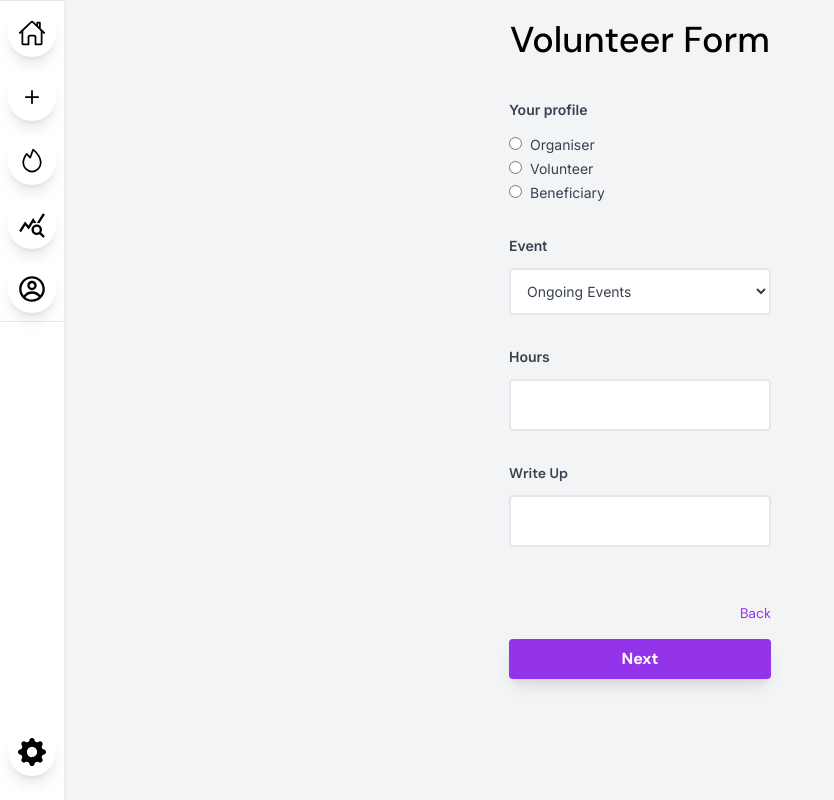
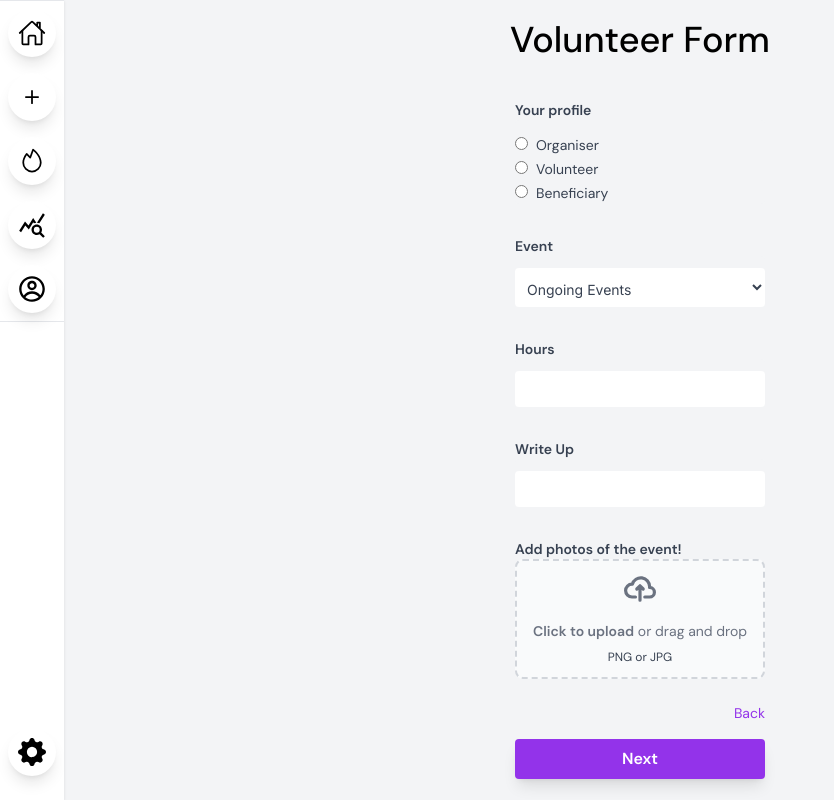
Before and after one commit to phhackforgood/impacttrack, a Next.js app: page /form in a window 1280 px wide. Shown: the whole page, without its empty margins (0-834 px from the left). Built offline with nearby package versions, Linux system fonts and the light colour scheme.

Commit message:
Update page.tsx

```diff
--- a/src/app/form/page.tsx
+++ b/src/app/form/page.tsx
@@ -38,36 +38,34 @@ function FormPage() {
     };
 
     return (
-        <div className="flex flex-col justify-end items-center">
+        <div className="flex flex-col justify-between items-center bg-gray-100">
             <h1 className="text-4xl font-medium mx-auto items-center font-Dmsans mt-5" >Volunteer Form</h1>
 
             <section className="mt-10">
 
             <form className="flex flex-col" method="POST" action="#">
 
-                <label className=" block text-gray-700 text-sm font-semibold" >Your profile</label>
+                <label className=" block text-gray-700 text-sm font-Dmsans font-semibold" >Your profile</label>
                 <div className="mb-8 pt-3 rounded bg-gray-100">
                     <label>
-                        <input type="radio" className="form-radio"/>
-                        <span className="ml-2 text-gray-700 text-sm">Organiser</span>
+                        <input type="radio" name="role" className="form-radio"/>
+                        <span className="ml-2 font-Dmsans text-gray-700 text-sm">Organiser</span>
                     </label>
                     <div></div>
                     <label>
-                        <input type="radio" className="form-radio"/>
-
-                        <span className="ml-2 text-gray-700 text-sm">Volunteer</span>
+                        <input type="radio" name="role" className="form-radio"/>
+                        <span className="ml-2 font-Dmsans text-gray-700 text-sm">Volunteer</span>
                     </label>
                     <div></div>
                     <label>
-                        <input type="radio" className="form-radio"/>
-                        <span className="ml-2 text-gray-700 text-sm">Beneficiary</span>
+                        <input type="radio" name="role" className="form-radio"/>
+                        <span className="ml-2 font-Dmsans text-gray-700 text-sm">Beneficiary</span>
                     </label>
                 </div>
 
-                <label className="block text-gray-700 text-sm font-semibold" >Event</label>
+                <label className="block font-Dmsans text-gray-700 text-sm font-semibold" >Event</label>
                 <div className="mb-8 pt-3 rounded bg-gray-100">
-                    <select className="pt-3 bg-white rounded w-full text-gray-700 text-sm border-2 outline-gray-300 focus:outline-gray-400 transition duration-500 px-3 pb-3">
-
+                    <select className="pt-3 bg-white rounded w-full text-gray-700 text-sm outline-gray-300 focus:outline-gray-400 transition duration-500 px-2 pb-2">
                         <option value="Ongoing Events">Ongoing Events</option>
                         <option value="Earth Oven">Earth Oven</option>
                         <option value="Wood Upcycling">Wood Upcycling</option>
@@ -75,22 +73,35 @@ function FormPage() {
                     </select>
                 </div>
 
-                <label className="block text-gray-700 text-sm font-semibold" >Hours</label>
+                <label className="block font-Dmsans text-gray-700 text-sm font-semibold" >Hours</label>
                 <div className="mb-8 pt-3 rounded bg-gray-100">
-                    <input type="integer" className=" pt-3 bg-white rounded w-full text-gray-700 border-2 outline-gray-300 focus:outline-gray-400 transition duration-500 px-3 pb-3"/>
+                    <input type="integer" className=" pt-1 bg-white rounded w-full font-Dmsans text-gray-700 outline-gray-300 focus:outline-gray-400 transition duration-500 px-2 pb-2"/>
                 </div>
 
                 <label className="block text-gray-700 text-sm font-semibold font-Dmsans" >Write Up</label>
                 <div className="mb-8 pt-3 rounded bg-gray-100">
+                    <input type="string" className="pt-1 bg-white rounded w-full text-gray-700 outline-gray-300 focus:outline-gray-400 transition duration-500 px-2 pb-2"/>
+                </div>
 
-                    <input type="string" className="pt-3 bg-white rounded w-full text-gray-700 border-2 outline-gray-300 focus:outline-gray-400 transition duration-500 px-3 pb-3"/>
+                <label className="block text-gray-700 text-sm font-semibold font-Dmsans" >Add photos of the event!</label>
+                <div className="flex items-center justify-center w-full">
+                    <label className="flex flex-col items-center justify-center w-full h-35 border-2 border-gray-300 border-dashed rounded-lg cursor-pointer bg-gray-50 hover:bg-gray-100 dark:border-gray-100 dark:hover:border-gray-100">
+                        <div className="flex flex-col items-center justify-center pt-3 pb-3">
+                            <svg className="w-8 h-8 mb-4 text-gray-500 dark:text-gray-400" aria-hidden="true" xmlns="http://www.w3.org/2000/svg" fill="none" viewBox="0 0 20 16">
+                                <path stroke="currentColor" stroke-linecap="round" stroke-linejoin="round" stroke-width="2" d="M13 13h3a3 3 0 0 0 0-6h-.025A5.56 5.56 0 0 0 16 6.5 5.5 5.5 0 0 0 5.207 5.021C5.137 5.017 5.071 5 5 5a4 4 0 0 0 0 8h2.167M10 15V6m0 0L8 8m2-2 2 2"/>
+                            </svg>
+                            <p className="mb-2 text-sm font-Dmsans text-gray-500 dark:text-gray-400"><span className="font-semibold">Click to upload</span> or drag and drop</p>
+                            <p className="text-xs font-Dmsans text-gray-700 dark:text-gray-400">PNG or JPG </p>
+                        </div>
+                        <input id="dropzone-file" type="file" className="hidden" />
+                    </label>
                 </div>
 
 
                 <div className="flex justify-end">
                     <a href="#" className="text-sm font-Dmsans text-purple-600 hover:text-purple-700 hover:underline pt-6 mb-4">Back</a>
                 </div>
-                <button className="bg-purple-600 hover:bg-purple-700 text-white font-Dmsans font-bold py-2 rounded shadow-lg hover:shadow-xl transition duration-200" type="submit">Next</button>
+                <button className="bg-purple-600 hover:bg-purple-700 text-white font-Dmsans font-semibold py-2 rounded shadow-lg hover:shadow-xl transition duration-200" type="submit">Next</button>
             </form>
         </section>
         </div>
```
